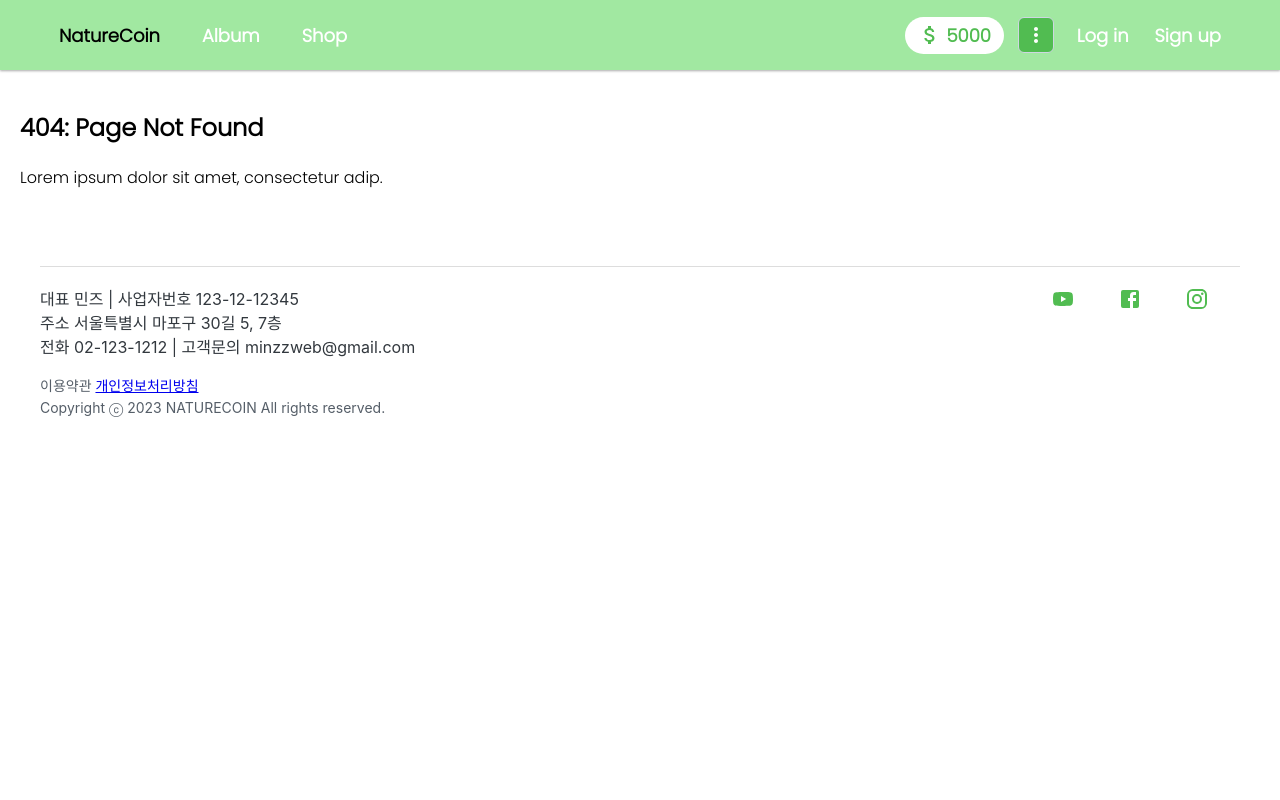
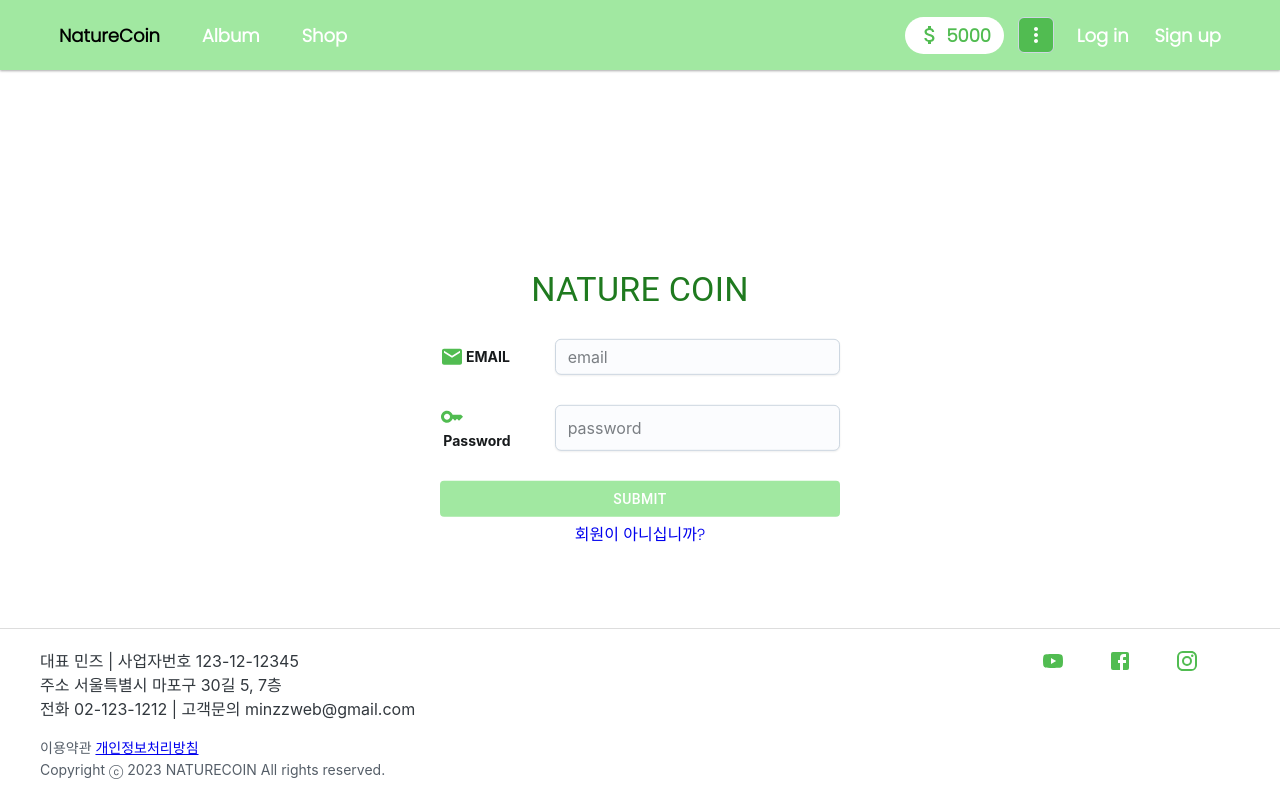
Before and after one commit to minzzweb/nature-coin-frontend, a React (Create React App) app: page /login in a window 1280 px wide. Built offline with nearby package versions, Linux system fonts and the light colour scheme.

Commit message:
css수정

```diff
--- a/src/App.js
+++ b/src/App.js
@@ -36,8 +36,8 @@ function App() {
         {/*아이템 게시판*/}
         <Route path="/items" element={<ItemListContainer />} />
 
-        {/*<Route path="/login" element={<Login />} />
-        <Route path="/signUp" element={<SignUp />} />*/}
+        <Route path="/login" element={<Login />} />
+        <Route path="/signUp" element={<SignUp />} />
 
         <Route path="*" element={<NotFound />} />
       </Routes>
--- a/src/components/Footers/Footer.js
+++ b/src/components/Footers/Footer.js
@@ -9,14 +9,27 @@ const Footer = () => {
     <footer style={{ width: "100%", marginTop: "40px" }}>
       <Box
         sx={{
+          width: "100%",
+          padding: "20px 0px",
+          borderTop: "1px solid #ddd",
+          position: "absolute",
+          bottom: "0px",
+          left: "0px",
+        }}
+      >
+        <Box
+          sx={{
             width: "1200px",
             margin: "0 auto",
             display: "flex",
-          padding: "20px 0px",
-          borderTop: "1px solid #ddd",
           }}
         >
-        <Box sx={{ width: "50%", height: "100%" }}>
+          <Box
+            sx={{
+              width: "50%",
+              height: "100%",
+            }}
+          >
             <Box>
               <Typography level="body-md">
                 대표 민즈 | 사업자번호 123-12-12345
@@ -47,11 +60,11 @@ const Footer = () => {
             <Box
               sx={{
                 display: "flex",
+                justifyContent: "space-around",
                 position: "absolute",
-              justifyContent: "space-around",
                 width: "200px",
                 top: "0px",
-              right: "10px",
+                right: "20px",
               }}
             >
               <Link to="/">
@@ -78,6 +91,7 @@ const Footer = () => {
             </Box>
           </Box>
         </Box>
+      </Box>
     </footer>
   );
 };
--- a/src/components/Login/Login.js
+++ b/src/components/Login/Login.js
@@ -1,179 +1,178 @@
-// import axios from "axios";
+import axios from "axios";
 
-// import { toast, ToastContainer } from "react-toastify";
-// import "react-toastify/dist/ReactToastify.css";
-// import { Formik, ErrorMessage } from "formik";
-// import * as Yup from "yup";
-// import { Box, Button, TextField } from "@mui/material";
-// import { useNavigate } from "react-router-dom";
-// import { useDispatch } from "react-redux";
-// import { setToken } from "../../redux/reducers/AuthReducer.js";
-// import { useCookies } from "react-cookie";
-// import Input from "@mui/joy/Input";
-// import FormLabel from "@mui/joy/FormLabel";
-// import { Typography } from "@mui/material";
-// import style from "../common/style.js";
-// import EmailIcon from "@mui/icons-material/Email";
-// import KeyIcon from "@mui/icons-material/Key";
-// import { Link } from "react-router-dom";
+import { toast, ToastContainer } from "react-toastify";
+import "react-toastify/dist/ReactToastify.css";
+import { Formik, ErrorMessage } from "formik";
+import * as Yup from "yup";
+import { Box, Button, TextField } from "@mui/material";
+import { useNavigate } from "react-router-dom";
+import { useDispatch } from "react-redux";
+import { setToken } from "../../redux/reducers/AuthReducer.js";
+import { useCookies } from "react-cookie";
+import Input from "@mui/joy/Input";
+import FormLabel from "@mui/joy/FormLabel";
+import { Typography } from "@mui/material";
+import style from "../common/style.js";
+import EmailIcon from "@mui/icons-material/Email";
+import KeyIcon from "@mui/icons-material/Key";
+import { Link } from "react-router-dom";
 
-// const Login = () => {
-//   // const [cookie, setCookie] = useCookies([]);
-//   // const navigate = useNavigate();
-//   // const dispatch = useDispatch();
-//   // const validationSchema = Yup.object().shape({
-//   //   email: Yup.string()
-//   //     .email("올바른 이메일 형식이 아닙니다")
-//   //     .required("이메일을 입력하세요"),
-//   //   password: Yup.string().required("패스워드를 입력하세요"),
-//   // });
-//   // const submit = async (values) => {
-//   //   // const {email, password} = values;
-//   //   const formData = new FormData();
-//   //   formData.append("email", values.email);
-//   //   formData.append("password", values.password);
-//   //   try {
-//   //     const { data } = await axios.post(
-//   //       "http://localhost:8080/login",
-//   //       formData
-//   //     );
-//   //     // dispatch(setToken(data.token));
-//   //     dispatch({ type: "TOKEN", data: data.accessToken });
-//   //     dispatch({ type: "MEMBERID", data: data.email });
-//   //     console.log(data.accessToken);
-//   //     console.log(data.email);
+const Login = () => {
+  const [cookie, setCookie] = useCookies([]);
+  const navigate = useNavigate();
+  const dispatch = useDispatch();
+  const validationSchema = Yup.object().shape({
+    email: Yup.string()
+      .email("올바른 이메일 형식이 아닙니다")
+      .required("이메일을 입력하세요"),
+    password: Yup.string().required("패스워드를 입력하세요"),
+  });
+  const submit = async (values) => {
+    const { email, password } = values;
+    const formData = new FormData();
+    formData.append("email", values.email);
+    formData.append("password", values.password);
+    try {
+      const { data } = await axios.post(
+        "http://localhost:8080/login",
+        formData
+      );
+      dispatch(setToken(data.token));
+      dispatch({ type: "TOKEN", data: data.accessToken });
+      dispatch({ type: "MEMBERID", data: data.email });
+      console.log(data.accessToken);
+      console.log(data.email);
 
-//   //     const expires = new Date();
-//   //     expires.setDate(expires.getDate() + 1);
-//   //     setCookie("refreshToken", data.refreshToken, {
-//   //       url: "/",
-//   //       expires,
-//   //     });
+      const expires = new Date();
+      expires.setDate(expires.getDate() + 1);
+      setCookie("refreshToken", data.refreshToken, {
+        url: "/",
+        expires,
+      });
 
-//   //     toast.success(<h3>로그인 성공</h3>, {
-//   //       position: "top-center",
-//   //       autoClose: 2000,
-//   //     });
-//   //     document.location.href = "/";
-//   //   } catch (e) {
-//   //     // 서버에서 받은 에러 메시지 출력
-//   //     toast.error("비밀번호를 다시 확인해주세요" + "😭", {
-//   //       position: "top-center",
-//   //     });
-//   //   }
-//   // };
+      toast.success(<h3>로그인 성공</h3>, {
+        position: "top-center",
+        autoClose: 2000,
+      });
+      document.location.href = "/";
+    } catch (e) {
+      toast.error("비밀번호를 다시 확인해주세요" + "😭", {
+        position: "top-center",
+      });
+    }
+  };
 
-//   return (
-//     <Formik
-//       initialValues={{
-//         email: "",
-//         password: "",
-//       }}
-//       // validationSchema={validationSchema}
-//       // onSubmit={submit}
-//     >
-//       {({ values, handleSubmit, handleChange }) => (
-//         <Box
-//           sx={{
-//             display: "flex",
-//             flexDirection: "column",
-//             gap: 2,
-//             alignItems: "center",
-//             justifyContent: "center", // Add this line to center horizontally and vertically
-//             position: "absolute",
-//             top: "50%",
-//             left: "50%",
-//             transform: "translate(-50%, -50%)",
-//           }}
-//         >
-//           <ToastContainer />
+  return (
+    <Formik
+      initialValues={{
+        email: "",
+        password: "",
+      }}
+      validationSchema={validationSchema}
+      onSubmit={submit}
+    >
+      {({ values, handleSubmit, handleChange }) => (
+        <Box
+          sx={{
+            display: "flex",
+            flexDirection: "column",
+            gap: 2,
+            alignItems: "center",
+            justifyContent: "center", // Add this line to center horizontally and vertically
+            position: "absolute",
+            top: "50%",
+            left: "50%",
+            transform: "translate(-50%, -50%)",
+          }}
+        >
+          <ToastContainer />
 
-//           <Typography variant="h4" gutterBottom sx={{ color: "#1F7A1F" }}>
-//             NATURE COIN
-//           </Typography>
+          <Typography variant="h4" gutterBottom sx={{ color: "#1F7A1F" }}>
+            NATURE COIN
+          </Typography>
 
-//           <form onSubmit={handleSubmit} autoComplete="off">
-//             <Box
-//               sx={{
-//                 display: "flex",
-//                 flexDirection: "column",
-//                 width: "400px",
-//               }}
-//             >
-//               {/*이메일*/}
-//               <Box
-//                 sx={{
-//                   display: "flex",
-//                   flexDirection: "row",
-//                 }}
-//               >
-//                 <FormLabel
-//                   sx={{
-//                     width: "100px",
-//                     fontWeight: "bold",
-//                     paddingRight: "20px",
-//                   }}
-//                 >
-//                   <EmailIcon sx={{ color: "#51BC51" }} />
-//                   EMAIL
-//                 </FormLabel>
-//                 <Input
-//                   value={values.email}
-//                   name="email"
-//                   variant="outlined"
-//                   onChange={handleChange}
-//                   placeholder="email"
-//                   sx={{ width: "300px" }}
-//                 />
-//                 <Typography color="error">
-//                   <ErrorMessage name="email" />
-//                 </Typography>
-//               </Box>
-//               {/*패스워드*/}
-//               <Box
-//                 sx={{
-//                   margin: "30px 0px",
-//                   display: "flex",
-//                   flexDirection: "row",
-//                 }}
-//               >
-//                 <FormLabel
-//                   sx={{
-//                     width: "100px",
-//                     fontWeight: "bold",
-//                     paddingRight: "20px",
-//                   }}
-//                 >
-//                   <KeyIcon sx={{ color: "#51BC51" }} />
-//                   &nbsp;Password
-//                 </FormLabel>
-//                 <Input
-//                   value={values.password}
-//                   name="password"
-//                   variant="outlined"
-//                   type="password"
-//                   onChange={handleChange}
-//                   placeholder="password"
-//                   sx={{ width: "300px" }}
-//                 />
-//                 <Typography color="error">
-//                   <ErrorMessage name="password" />
-//                 </Typography>
-//               </Box>
-//               <Button type="submit" sx={style.loginBtn}>
-//                 Submit
-//               </Button>
-//               <Box sx={{ textAlign: "center", marginTop: "4px" }}>
-//                 <Link to="/signup" style={{ textDecoration: "none" }}>
-//                   회원이 아니십니까?
-//                 </Link>
-//               </Box>
-//             </Box>
-//           </form>
-//         </Box>
-//       )}
-//     </Formik>
-//   );
-// };
+          <form onSubmit={handleSubmit} autoComplete="off">
+            <Box
+              sx={{
+                display: "flex",
+                flexDirection: "column",
+                width: "400px",
+              }}
+            >
+              {/*이메일*/}
+              <Box
+                sx={{
+                  display: "flex",
+                  flexDirection: "row",
+                }}
+              >
+                <FormLabel
+                  sx={{
+                    width: "100px",
+                    fontWeight: "bold",
+                    paddingRight: "20px",
+                  }}
+                >
+                  <EmailIcon sx={{ color: "#51BC51" }} />
+                  EMAIL
+                </FormLabel>
+                <Input
+                  value={values.email}
+                  name="email"
+                  variant="outlined"
+                  onChange={handleChange}
+                  placeholder="email"
+                  sx={{ width: "300px" }}
+                />
+                <Typography color="error">
+                  <ErrorMessage name="email" />
+                </Typography>
+              </Box>
+              {/*패스워드*/}
+              <Box
+                sx={{
+                  margin: "30px 0px",
+                  display: "flex",
+                  flexDirection: "row",
+                }}
+              >
+                <FormLabel
+                  sx={{
+                    width: "100px",
+                    fontWeight: "bold",
+                    paddingRight: "20px",
+                  }}
+                >
+                  <KeyIcon sx={{ color: "#51BC51" }} />
+                  &nbsp;Password
+                </FormLabel>
+                <Input
+                  value={values.password}
+                  name="password"
+                  variant="outlined"
+                  type="password"
+                  onChange={handleChange}
+                  placeholder="password"
+                  sx={{ width: "300px" }}
+                />
+                <Typography color="error">
+                  <ErrorMessage name="password" />
+                </Typography>
+              </Box>
+              <Button type="submit" sx={style.loginBtn}>
+                Submit
+              </Button>
+              <Box sx={{ textAlign: "center", marginTop: "4px" }}>
+                <Link to="/signup" style={{ textDecoration: "none" }}>
+                  회원이 아니십니까?
+                </Link>
+              </Box>
+            </Box>
+          </form>
+        </Box>
+      )}
+    </Formik>
+  );
+};
 
-// export default Login;
+export default Login;
```
Lines whose indentation alone changed are shown as unchanged.
